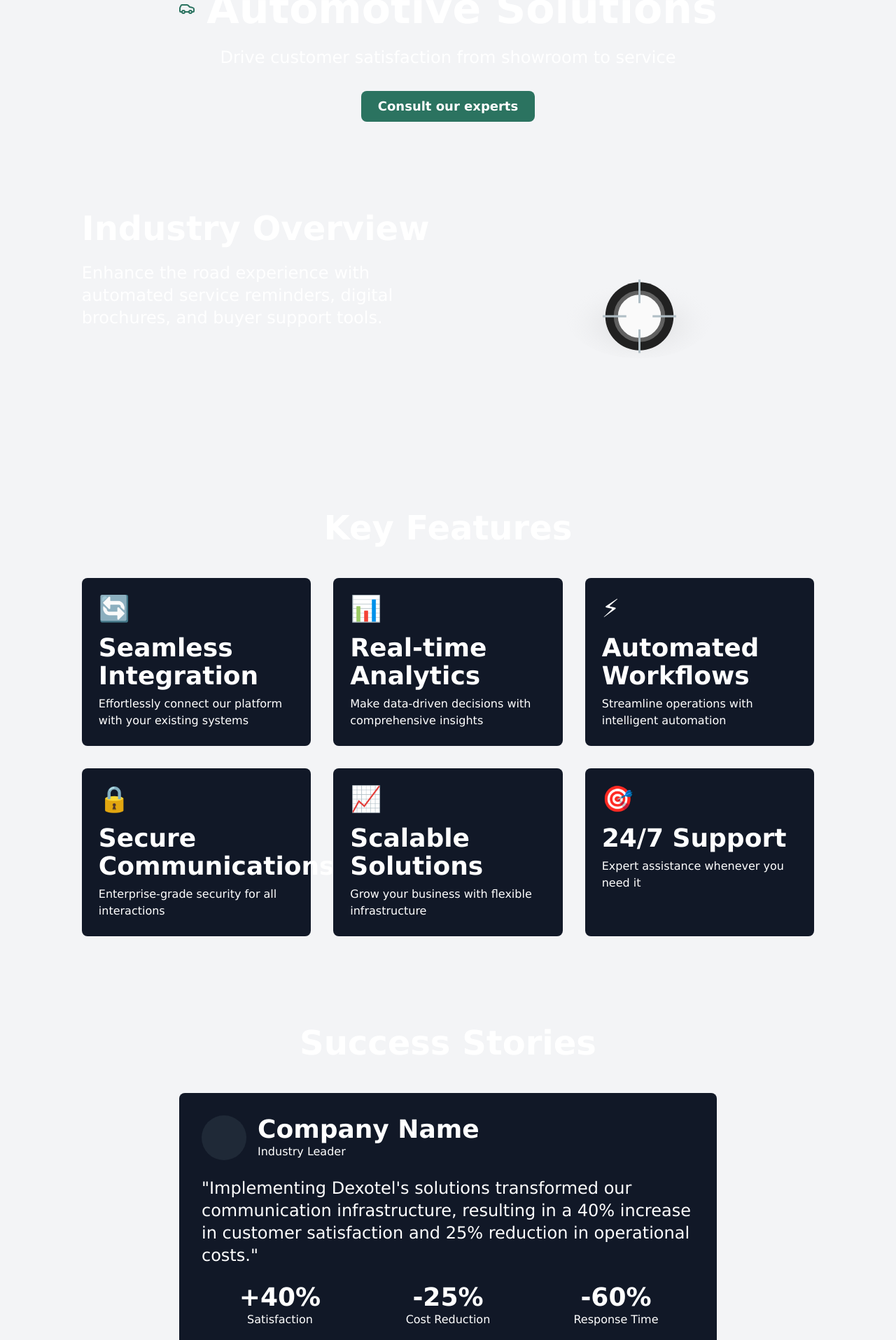
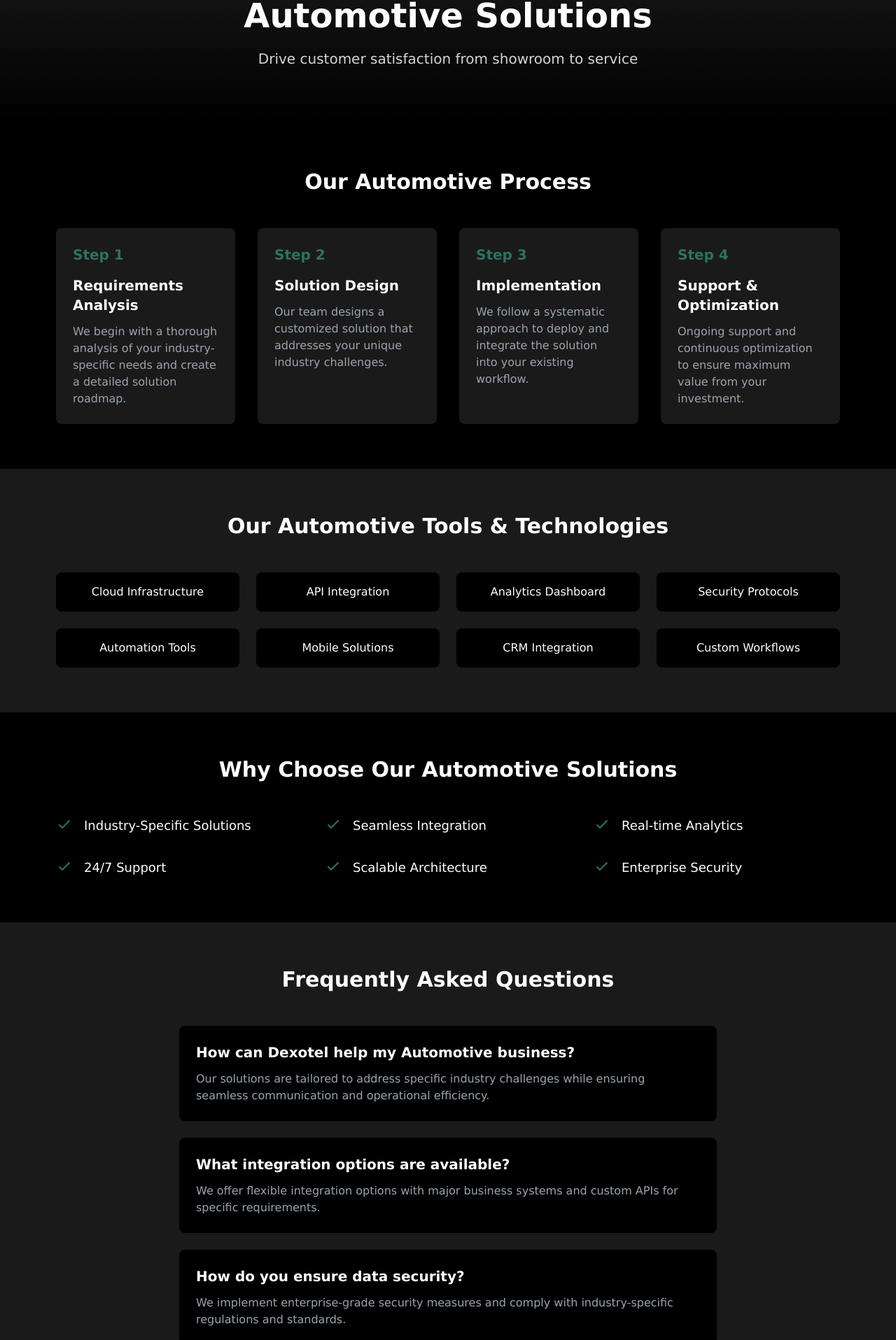
Before and after one commit to KamleshHBTI/dexotel_website, a Next.js app: page /Industries/automotive in a window 1280 px wide. Shown: the part 419-2334 px from the top of the page at 70% size. Built offline with nearby package versions, Linux system fonts and the light colour scheme.

Commit message:
Changes for footer page

```diff
--- a/Components/Features/index.tsx
+++ b/Components/Features/index.tsx
@@ -3,7 +3,6 @@ import { useInView } from 'react-intersection-observer';
 import { motion } from 'framer-motion';
 import Image from 'next/image';
 import styles from './Features.module.css';
-import SectionTransition from '../ui/SectionTransition';
 
 const features = [
   {
--- a/Components/Footer/Footer.tsx
+++ b/Components/Footer/Footer.tsx
@@ -9,7 +9,7 @@ import "./footer.css";
 
 const Footer = () => {
   return (
-    <footer className="bg-gray-50">
+    <footer className="bg-black text-white">
       <div className="outer-container shadow-top">
         <div className="container mx-auto py-16 px-4">
           {/* Main Footer Content */}
@@ -19,7 +19,7 @@ const Footer = () => {
               <div className="mb-8">
                 <h3 className="text-xl font-bold mb-4">Dexotel</h3>
                 <p className="text-gray-600 mb-4">
-                  Empowering businesses with seamless payment solutions and innovative financial technology.
+                  Dexotel is a leading software development company that provides a wide range of services to businesses of all sizes.
                 </p>
               </div>
               <div>
@@ -38,7 +38,7 @@ const Footer = () => {
                 {Object.values(MAIN_NAVIGATION).map((section) => (
                   <div key={section.title}>
                     <h3 className="text-lg font-semibold mb-4">{section.title}</h3>
-                    <ul className="space-y-2">
+                    <ul className="space-y-2 mb-8">
                       {section.links.map((link) => (
                         <li key={link.href}>
                           <Link
--- a/Components/SocialLinks/SocialLinks.tsx
+++ b/Components/SocialLinks/SocialLinks.tsx
@@ -5,7 +5,7 @@ const SocialLinks = () => {
   return (
     <div className="social-links">
       <h3 className="text-lg font-semibold mb-4">Connect With Us</h3>
-      <div className="flex space-x-4">
+      <div className="flex flex-col gap-2">
         {SOCIAL_LINKS.map((link) => (
           <a
             key={link.platform}
--- a/app/Industries/[slug]/page.tsx
+++ b/app/Industries/[slug]/page.tsx
@@ -4,220 +4,219 @@ import React from 'react';
 import { useParams } from 'next/navigation';
 import { motion } from 'framer-motion';
 import { industries } from '../data';
-import Typography from '@/Components/DesignSystem/Typography';
-import Button from '@/Components/DesignSystem/Button';
-import Section from '@/Components/DesignSystem/Section';
+import { ContactFormData, ContactFormErrors } from '@/app/LetsTalk/types';
+import ContactForm from '@/app/LetsTalk/components/ContactForm';
 
 const IndustryDetails = () => {
   const { slug } = useParams();
-  const [isModalOpen, setIsModalOpen] = React.useState(false);
   const industry = industries.find(ind => ind.id === slug);
+  const [formData, setFormData] = React.useState<ContactFormData>({
+    name: '',
+    email: '',
+    phone: '',
+    message: '',
+  });
+
+  const [errors, setErrors] = React.useState<ContactFormErrors>({});
+
+  const handleChange = (e: React.ChangeEvent<HTMLInputElement | HTMLTextAreaElement>) => {
+    setFormData({ ...formData, [e.target.name]: e.target.value });
+  };
+
+  const handleSubmit = async (e: React.FormEvent<HTMLFormElement>) => {
+    e.preventDefault();
+    console.log('Form submitted:', formData);
+    // TODO: Add form submission logic here
+  };
 
   if (!industry) {
     return <div>Industry not found</div>;
   }
 
+  const processSteps = [
+    {
+      title: 'Requirements Analysis',
+      description: 'We begin with a thorough analysis of your industry-specific needs and create a detailed solution roadmap.'
+    },
+    {
+      title: 'Solution Design',
+      description: 'Our team designs a customized solution that addresses your unique industry challenges.'
+    },
+    {
+      title: 'Implementation',
+      description: 'We follow a systematic approach to deploy and integrate the solution into your existing workflow.'
+    },
+    {
+      title: 'Support & Optimization',
+      description: 'Ongoing support and continuous optimization to ensure maximum value from your investment.'
+    }
+  ];
+
+  const tools = [
+    'Cloud Infrastructure',
+    'API Integration',
+    'Analytics Dashboard',
+    'Security Protocols',
+    'Automation Tools',
+    'Mobile Solutions',
+    'CRM Integration',
+    'Custom Workflows'
+  ];
+
+  const benefits = [
+    'Industry-Specific Solutions',
+    'Seamless Integration',
+    'Real-time Analytics',
+    '24/7 Support',
+    'Scalable Architecture',
+    'Enterprise Security'
+  ];
+
+  const faqs = [
+    {
+      question: `How can Dexotel help my ${industry.name} business?`,
+      answer: 'Our solutions are tailored to address specific industry challenges while ensuring seamless communication and operational efficiency.'
+    },
+    {
+      question: 'What integration options are available?',
+      answer: 'We offer flexible integration options with major business systems and custom APIs for specific requirements.'
+    },
+    {
+      question: 'How do you ensure data security?',
+      answer: 'We implement enterprise-grade security measures and comply with industry-specific regulations and standards.'
+    }
+  ];
+
   return (
     <div className="bg-black text-white">
       {/* Hero Section */}
-      <Section background="secondary" spacing="lg">
-        <div className="theme-container">
-          <motion.div
-            initial={{ opacity: 0, y: 20 }}
-            animate={{ opacity: 1, y: 0 }}
-            transition={{ duration: 0.8 }}
-            className="max-w-4xl mx-auto text-center"
+      <motion.section
+        className="py-20 bg-gradient-to-b from-[#1a1a1a] to-black"
+        initial={{ opacity: 0 }}
+        animate={{ opacity: 1 }}
+        transition={{ duration: 0.5 }}
       >
-            <div className="flex items-center justify-center space-x-4 mb-6">
-              {industry.icon && <industry.icon className="text-theme-500 text-4xl" />}
-              <Typography variant="h1" className="text-white">
-                {industry.name} Solutions
-              </Typography>
-            </div>
-            <Typography variant="body1" className="text-gray-300 mb-8">
-              {industry.heroSubtitle}
-            </Typography>
-            <Button
-              variant="primary"
-              size="lg"
-              onClick={() => setIsModalOpen(true)}
-              className="theme-button px-8 py-4 text-lg"
-            >
-              Consult our experts
-            </Button>
-          </motion.div>
-        </div>
-      </Section>
-
-      {/* Overview Section */}
-      <Section background="secondary" spacing="lg">
-        <div className="theme-container">
-          <div className="grid grid-cols-1 md:grid-cols-2 gap-12">
-            <motion.div
-              initial={{ opacity: 0, x: -20 }}
-              whileInView={{ opacity: 1, x: 0 }}
-              viewport={{ once: true }}
-              transition={{ duration: 0.8 }}
-            >
-              <Typography variant="h2" className="text-white mb-6">
-                Industry Overview
-              </Typography>
-              <Typography variant="body1" className="text-gray-300">
-                {industry.description}
-              </Typography>
-            </motion.div>
-            <motion.div
-              initial={{ opacity: 0, x: 20 }}
-              whileInView={{ opacity: 1, x: 0 }}
-              viewport={{ once: true }}
-              transition={{ duration: 0.8 }}
-              className="relative h-[300px]"
-            >
-              <object
-                data={industry.heroImage}
-                type="image/svg+xml"
-                className="w-full h-full"
-                aria-label={`${industry.name} illustration`}
-              />
-            </motion.div>
+        <div className="container mx-auto px-4">
+          <div className="max-w-4xl mx-auto text-center">
+            <h1 className="text-5xl font-bold mb-6">{industry.name} Solutions</h1>
+            <p className="text-xl text-gray-300">{industry.heroSubtitle}</p>
           </div>
         </div>
-      </Section>
+      </motion.section>
 
-      {/* Features Section */}
-      <Section background="secondary" spacing="lg">
-        <div className="theme-container">
-          <Typography variant="h2" className="text-white mb-12 text-center">
-            Key Features
-          </Typography>
-          <div className="grid grid-cols-1 md:grid-cols-2 lg:grid-cols-3 gap-8">
-            {[
-              {
-                title: 'Seamless Integration',
-                description: 'Effortlessly connect our platform with your existing systems',
-                icon: '🔄'
-              },
-              {
-                title: 'Real-time Analytics',
-                description: 'Make data-driven decisions with comprehensive insights',
-                icon: '📊'
-              },
-              {
-                title: 'Automated Workflows',
-                description: 'Streamline operations with intelligent automation',
-                icon: '⚡'
-              },
-              {
-                title: 'Secure Communications',
-                description: 'Enterprise-grade security for all interactions',
-                icon: '🔒'
-              },
-              {
-                title: 'Scalable Solutions',
-                description: 'Grow your business with flexible infrastructure',
-                icon: '📈'
-              },
-              {
-                title: '24/7 Support',
-                description: 'Expert assistance whenever you need it',
-                icon: '🎯'
-              }
-            ].map((feature, index) => (
+      {/* Process Section */}
+      <section className="py-16">
+        <div className="container mx-auto px-4">
+          <h2 className="text-3xl font-bold mb-12 text-center">
+            Our {industry.name} Process
+          </h2>
+          <div className="grid md:grid-cols-2 lg:grid-cols-4 gap-8">
+            {processSteps.map((step, index) => (
               <motion.div
-                key={feature.title}
+                key={index}
+                className="bg-[#1a1a1a] p-6 rounded-lg"
                 initial={{ opacity: 0, y: 20 }}
                 whileInView={{ opacity: 1, y: 0 }}
+                transition={{ delay: index * 0.1 }}
                 viewport={{ once: true }}
-                transition={{ delay: index * 0.1 }}
-                className="bg-gray-900 p-6 rounded-lg"
               >
-                <div className="text-4xl mb-4">{feature.icon}</div>
-                <Typography variant="h3" className="text-white mb-2">
-                  {feature.title}
-                </Typography>
-                <Typography variant="body2" className="text-gray-400">
-                  {feature.description}
-                </Typography>
+                <div className="text-[#2b7360] text-xl font-bold mb-4">
+                  Step {index + 1}
+                </div>
+                <h3 className="text-xl font-bold mb-3">{step.title}</h3>
+                <p className="text-gray-400">{step.description}</p>
               </motion.div>
             ))}
           </div>
         </div>
-      </Section>
+      </section>
 
-      {/* Success Stories Section */}
-      <Section background="secondary" spacing="lg">
-        <div className="theme-container">
-          <Typography variant="h2" className="text-white mb-12 text-center">
-            Success Stories
-          </Typography>
+      {/* Tools Section */}
+      <section className="py-16 bg-[#1a1a1a]">
+        <div className="container mx-auto px-4">
+          <h2 className="text-3xl font-bold mb-12 text-center">
+            Our {industry.name} Tools & Technologies
+          </h2>
+          <div className="grid grid-cols-2 md:grid-cols-4 gap-6">
+            {tools.map((tool, index) => (
               <motion.div
+                key={index}
+                className="bg-black p-4 rounded-lg text-center"
+                initial={{ opacity: 0, scale: 0.9 }}
+                whileInView={{ opacity: 1, scale: 1 }}
+                transition={{ delay: index * 0.1 }}
+                viewport={{ once: true }}
+              >
+                {tool}
+              </motion.div>
+            ))}
+          </div>
+        </div>
+      </section>
+
+      {/* Benefits Section */}
+      <section className="py-16">
+        <div className="container mx-auto px-4">
+          <h2 className="text-3xl font-bold mb-12 text-center">
+            Why Choose Our {industry.name} Solutions
+          </h2>
+          <div className="grid md:grid-cols-2 lg:grid-cols-3 gap-8">
+            {benefits.map((benefit, index) => (
+              <motion.div
+                key={index}
+                className="flex items-start space-x-4"
+                initial={{ opacity: 0, x: -20 }}
+                whileInView={{ opacity: 1, x: 0 }}
+                transition={{ delay: index * 0.1 }}
+                viewport={{ once: true }}
+              >
+                <div className="text-[#2b7360]">
+                  <svg className="w-6 h-6" fill="none" stroke="currentColor" viewBox="0 0 24 24">
+                    <path strokeLinecap="round" strokeLinejoin="round" strokeWidth={2} d="M5 13l4 4L19 7" />
+                  </svg>
+                </div>
+                <p className="text-lg">{benefit}</p>
+              </motion.div>
+            ))}
+          </div>
+        </div>
+      </section>
+
+      {/* FAQ Section */}
+      <section className="py-16 bg-[#1a1a1a]">
+        <div className="container mx-auto px-4">
+          <h2 className="text-3xl font-bold mb-12 text-center">
+            Frequently Asked Questions
+          </h2>
+          <div className="max-w-3xl mx-auto space-y-6">
+            {faqs.map((faq, index) => (
+              <motion.div
+                key={index}
+                className="bg-black p-6 rounded-lg"
                 initial={{ opacity: 0, y: 20 }}
                 whileInView={{ opacity: 1, y: 0 }}
+                transition={{ delay: index * 0.1 }}
                 viewport={{ once: true }}
-            className="bg-gray-900 p-8 rounded-lg max-w-3xl mx-auto"
               >
-            <div className="flex items-center mb-6">
-              <div className="w-16 h-16 bg-gray-800 rounded-full mr-4" />
-              <div>
-                <Typography variant="h3" className="text-white">
-                  Company Name
-                </Typography>
-                <Typography variant="body2" className="text-gray-400">
-                  Industry Leader
-                </Typography>
+                <h3 className="text-xl font-bold mb-3">{faq.question}</h3>
+                <p className="text-gray-400">{faq.answer}</p>
+              </motion.div>
+            ))}
           </div>
         </div>
-            <Typography variant="body1" className="text-gray-300 mb-6">
-              "Implementing Dexotel's solutions transformed our communication infrastructure,
-              resulting in a 40% increase in customer satisfaction and 25% reduction in operational costs."
-            </Typography>
-            <div className="grid grid-cols-3 gap-4">
-              {[
-                { label: 'Satisfaction', value: '+40%' },
-                { label: 'Cost Reduction', value: '-25%' },
-                { label: 'Response Time', value: '-60%' }
-              ].map((stat) => (
-                <div key={stat.label} className="text-center">
-                  <Typography variant="h3" className="text-theme-500">
-                    {stat.value}
-                  </Typography>
-                  <Typography variant="body2" className="text-gray-400">
-                    {stat.label}
-                  </Typography>
+      </section>
+
+      {/* Contact Section */}
+      <section className="py-16">
+        <div className="container mx-auto px-4">
+          <div className="max-w-3xl mx-auto">
+            <h2 className="text-3xl font-bold mb-12 text-center">
+              Get Started with {industry.name} Solutions
+            </h2>
+            <ContactForm formData={formData} errors={errors} handleChange={handleChange} handleSubmit={handleSubmit} />
           </div>
-              ))}
         </div>
-          </motion.div>
-        </div>
-      </Section>
-
-      {/* CTA Section */}
-      <Section background="secondary" spacing="lg">
-        <div className="theme-container text-center">
-          <motion.div
-            initial={{ opacity: 0, y: 20 }}
-            whileInView={{ opacity: 1, y: 0 }}
-            viewport={{ once: true }}
-            className="max-w-2xl mx-auto"
-          >
-            <Typography variant="h2" className="text-white mb-6">
-              Ready to Transform Your {industry.name} Communications?
-            </Typography>
-            <Typography variant="body1" className="text-gray-300 mb-8">
-              Join leading {industry.name.toLowerCase()} organizations that trust Dexotel
-              for their critical communication needs.
-            </Typography>
-            <Button
-              variant="primary"
-              size="lg"
-              onClick={() => setIsModalOpen(true)}
-              className="theme-button px-8 py-4 text-lg"
-            >
-              Get Started Today
-            </Button>
-          </motion.div>
-        </div>
-      </Section>
+      </section>
     </div>
   );
 };
--- a/constants/navigation.ts
+++ b/constants/navigation.ts
@@ -1,36 +1,53 @@
 export const MAIN_NAVIGATION = {
-  main: {
-    title: 'Main',
-    links: [
-      { label: 'Home', href: '/' },
-      { label: 'About', href: '/about' },
-      { label: 'Contact', href: '/contact' },
-    ]
-  },
+
   services: {
     title: 'Services',
     links: [
-      { label: 'Payment Gateway', href: '/services/payment-gateway' },
-      { label: 'Subscription Management', href: '/services/subscriptions' },
-      { label: 'International Payments', href: '/services/international-payments' },
-      { label: 'Native OTP', href: '/services/native-otp' },
+      { label: 'Mobile App Development', href: '/Services/mobile-app-development' },
+      { label: 'Software Development', href: '/Services/software-development' },
+      { label: 'Digital Transformation', href: '/Services/digital-transformation' },
+      { label: 'Ideation And Design Strategy', href: '/Services/ideation-and-design' },
+      { label: 'IT Consulting', href: '/Services/it-consulting' },
+      { label: 'DevOps', href: '/Services/devops' },
+      { label: 'Cloud Managed Services', href: '/Services/cloud-managed-services' },
+      { label: 'Salesforce Services', href: '/Services/salesforce-services' },
     ]
   },
   industries: {
     title: 'Industries',
     links: [
-      { label: 'E-commerce', href: '/industries/ecommerce' },
-      { label: 'SaaS', href: '/industries/saas' },
-      { label: 'Education', href: '/industries/education' },
-      { label: 'Gaming', href: '/industries/gaming' },
+      { label: 'Healthcare', href: '/Industries/healthcare' },
+      { label: 'Education', href: '/Industries/education' },
+      { label: 'Fintech', href: '/Industries/fintech' },
+      { label: 'E-commerce', href: '/Industries/ecommerce' },
+      { label: 'Logistics', href: '/Industries/logistics' },
+      { label: 'Real Estate', href: '/Industries/real-estate' },
+      { label: 'Hospitality', href: '/Industries/hospitality' },
+      { label: 'Insurance', href: '/Industries/insurance' },
+      { label: 'Manufacturing', href: '/Industries/manufacturing' },
+      { label: 'Retail', href: '/Industries/retail' },
+      { label: 'technology', href: '/Industries/technology' },
+      { label: 'Energy', href: '/Industries/energy' },
+      { label: 'Travel', href: '/Industries/travel' },
+      { label: 'Telecom', href: '/Industries/telecom' },
+      { label: 'Automotive', href: '/Industries/automotive' },
+
+
     ]
   },
+  // main: {
+  //   title: 'Main',
+  //   links: [
+  //     { label: 'Home', href: '/' },
+  //     { label: 'Contact', href: '/contact' },
+  //   ]
+  // },
   company: {
     title: 'Company',
     links: [
-      { label: 'About Us', href: '/company/about' },
-      { label: 'Careers', href: '/careers' },
-      { label: 'Blog', href: '/blog' },
+      { label: 'About Us', href: '/Company' },
+      { label: 'Career', href: '/Career' },
+      { label: 'Blogs', href: '/Blogs' },
     ]
   }
 };
```
Also changed, not shown: Components/Blogs/ArticleGrid/ArticleGrid.tsx (+23 -40 lines), Components/Blogs/BlogSection.tsx (+1 -10 lines), app/Career/components/HeroSection.tsx (+78 -50 lines). Lines whose indentation alone changed are shown as unchanged.
